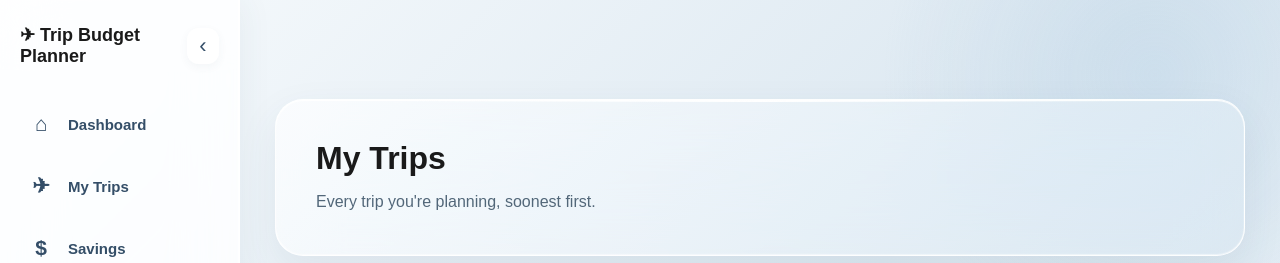
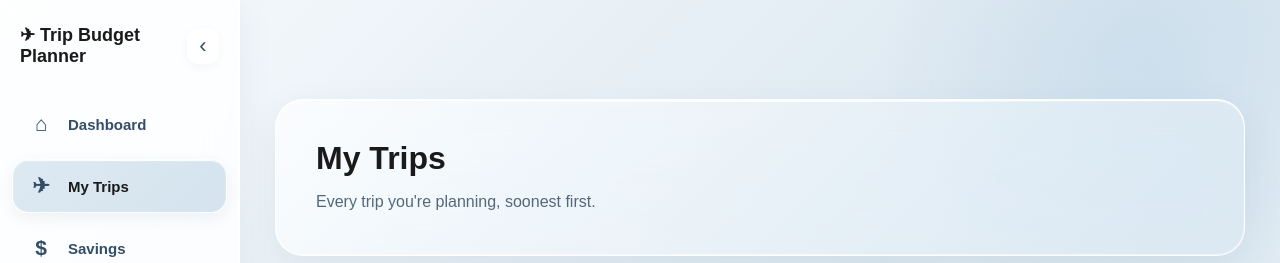
Before and after one commit to mahnoorshahidx/cs451-final-project, a React app in the folder frontend/: page /trips in a window 1280 px wide. Shown: the top 263 px of the page. Built offline with nearby package versions, Linux system fonts and the light colour scheme; no server answers; sample sign-in values are in the browser's storage; the HTML template or start-up script is replaced by a standard one.

Commit message:
Fix My Trips sidebar navigation link

```diff
--- a/frontend/src/components/Sidebar.jsx
+++ b/frontend/src/components/Sidebar.jsx
@@ -8,7 +8,7 @@ function Sidebar() {
 
   const menuItems = [
     { name: "Dashboard", path: "/dashboard", icon: "⌂" },
-    { name: "My Trips", path: "/my-trips", icon: "✈" },
+    { name: "My Trips", path: "/trips", icon: "✈" },
     { name: "Savings", path: "/savings", icon: "$" },
     { name: "Settings", path: "/settings", icon: "⚙" },
   ];
```
